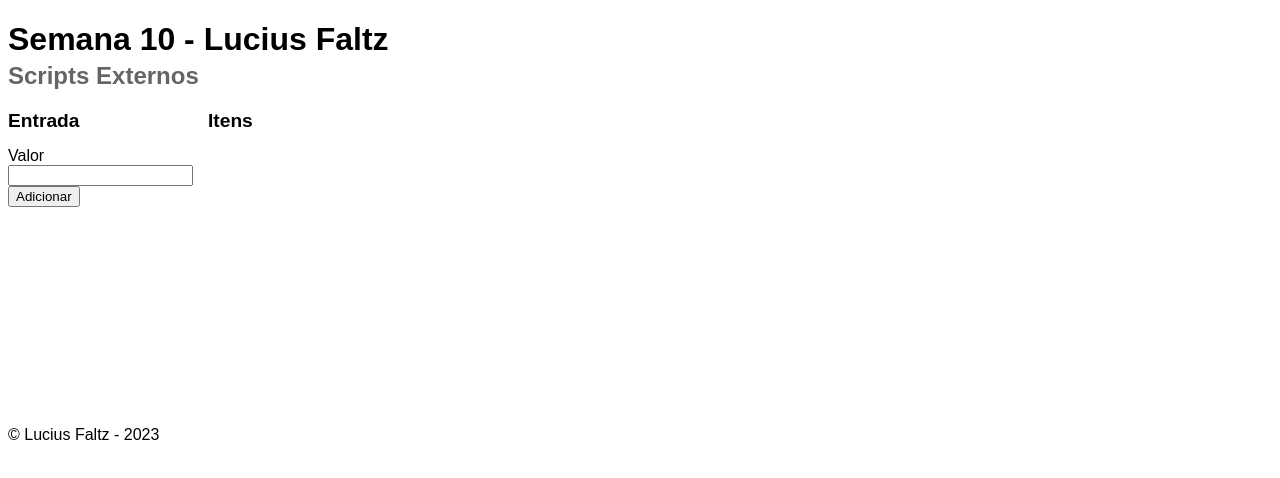
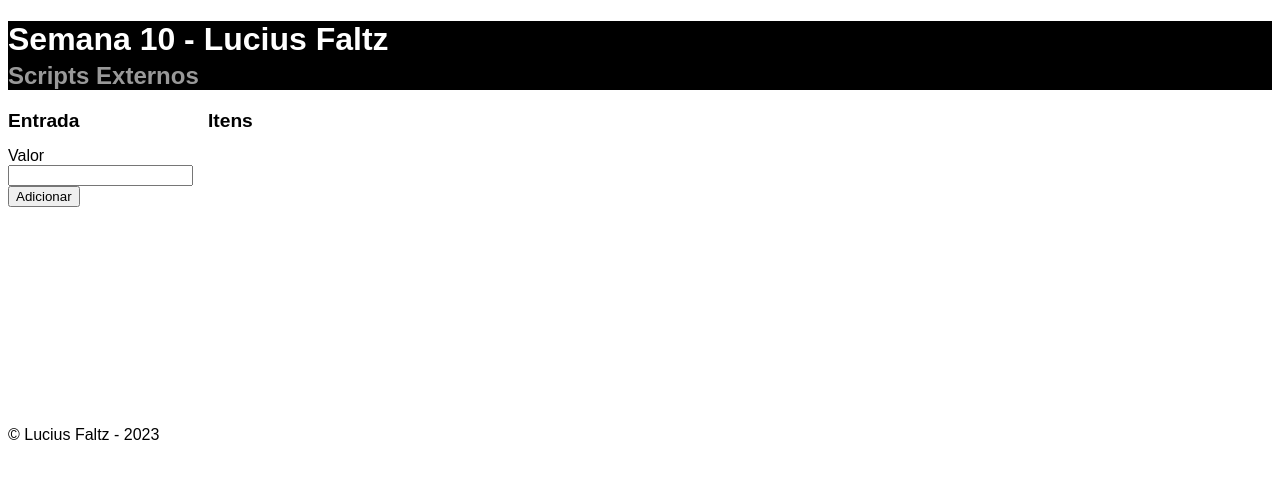
Before and after one commit to ufjf-dcc121/ufjf-dcc121-2023-1-atv10-LuciusFaltz11, a plain HTML site: page index.html in a window 1280 px wide. Drawn offline with Linux system fonts and the light colour scheme.

Commit message:
altera estilo

```diff
--- a/estilo.css
+++ b/estilo.css
@@ -4,6 +4,10 @@ html{
 
 main{
     display: flex;
+}
+header{
+    background-color: black;
+    color: white;
 }
 
 header h1{
```
